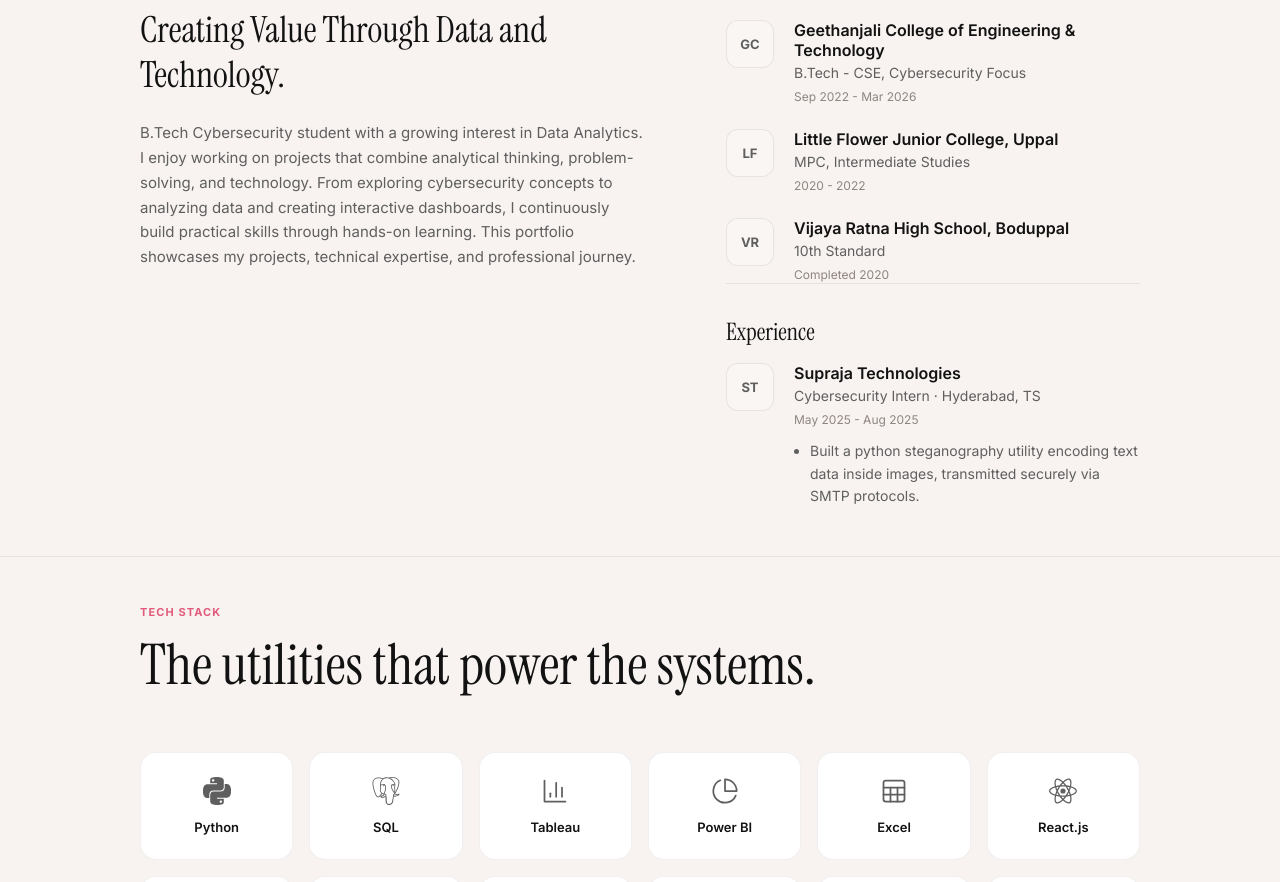
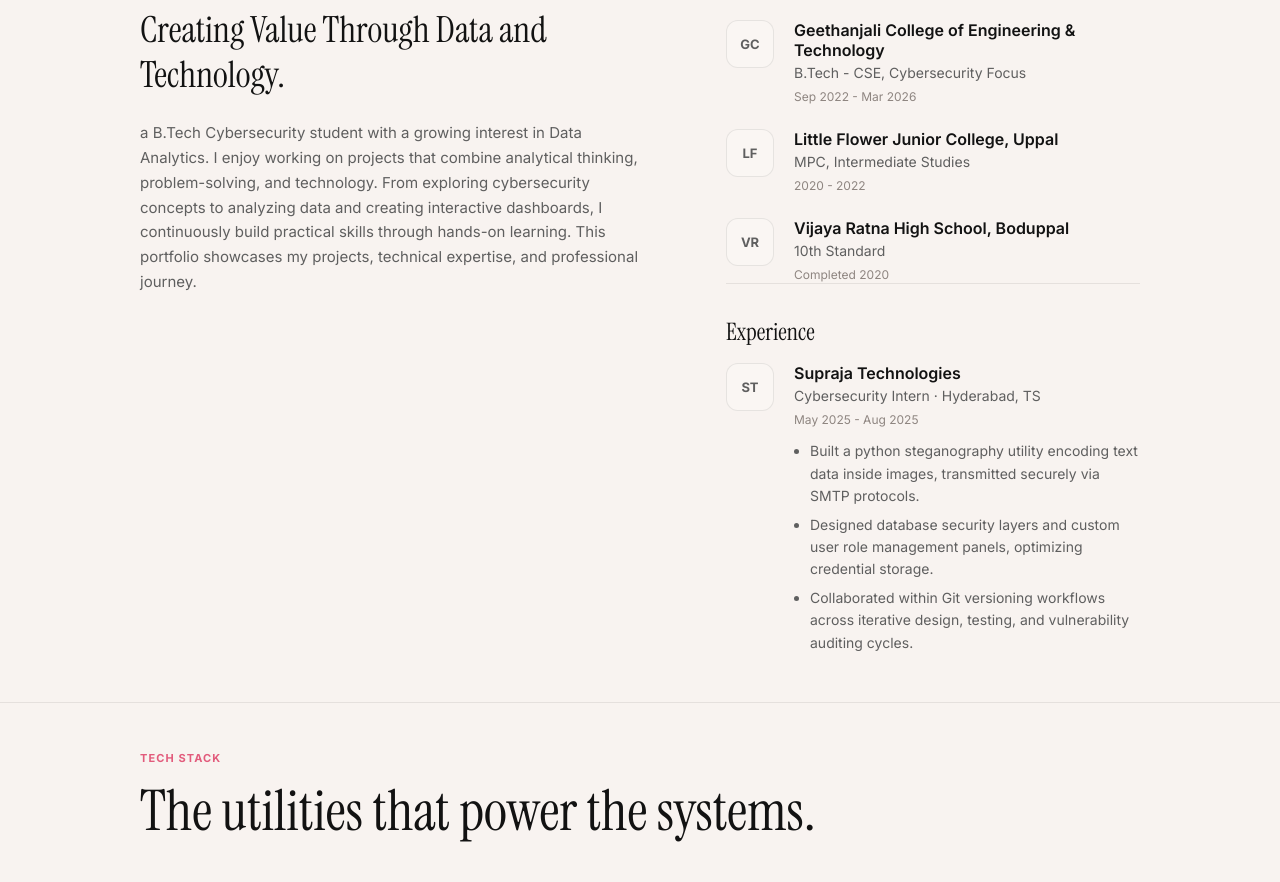
Before and after one commit to vaishh-samala/portfolio_vaish, a React (Vite) app: page / in a window 1280 px wide. Shown: the part 3107-3989 px from the top of the page. Built offline with nearby package versions, Linux system fonts and the light colour scheme.

Commit message:
Update about and hero components

```diff
--- a/src/components/About.jsx
+++ b/src/components/About.jsx
@@ -33,7 +33,9 @@ const experience = [
     period: 'May 2025 - Aug 2025',
     location: 'Hyderabad, TS',
     bullets: [
-      'Built a python steganography utility encoding text data inside images, transmitted securely via SMTP protocols.'
+      'Built a python steganography utility encoding text data inside images, transmitted securely via SMTP protocols.',
+      'Designed database security layers and custom user role management panels, optimizing credential storage.',
+      'Collaborated within Git versioning workflows across iterative design, testing, and vulnerability auditing cycles.'
     ],
   },
 ]
@@ -74,7 +76,7 @@ export default function About() {
                 Creating Value Through Data and Technology.
               </h3>
               <p className="about__profile-text">
-                B.Tech Cybersecurity student with a growing interest in Data Analytics. I enjoy working on projects that combine analytical thinking, problem-solving, and technology. From exploring cybersecurity concepts to analyzing data and creating interactive dashboards, I continuously build practical skills through hands-on learning. This portfolio showcases my projects, technical expertise, and professional journey.
+                a B.Tech Cybersecurity student with a growing interest in Data Analytics. I enjoy working on projects that combine analytical thinking, problem-solving, and technology. From exploring cybersecurity concepts to analyzing data and creating interactive dashboards, I continuously build practical skills through hands-on learning. This portfolio showcases my projects, technical expertise, and professional journey.
               </p>
             </FadeUp>
           </div>
```
Also changed, not shown: 1 other file (tests, documents, lock files or other folders).
